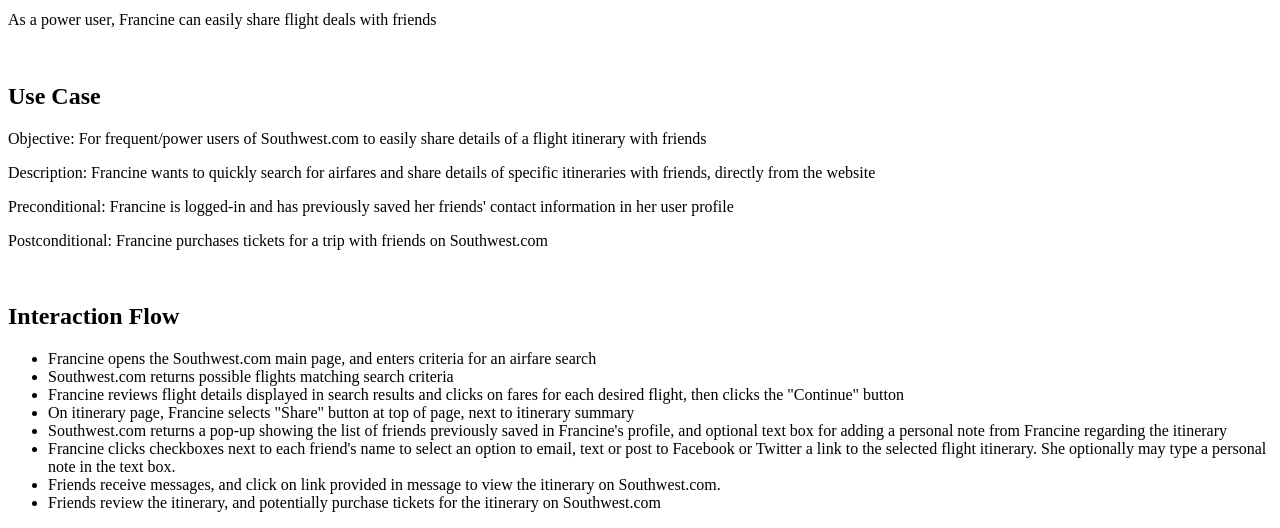
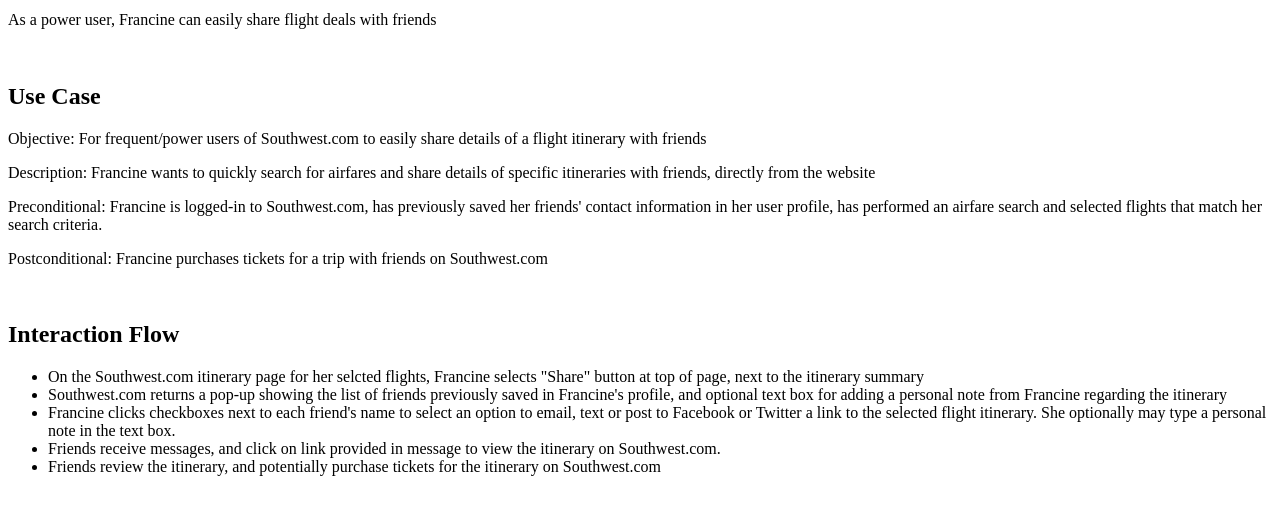
Before and after one commit to EricaTollefson/data-design, a PHP site: page /use-case.php in a window 1280 px wide. Shown: the part 290-818 px from the top of the page. After the commit the page ends 766 px from the top, so only its background shows below. Run offline with PHP 8.4, Linux system fonts and the light colour scheme.

Commit message:
Updated Use Case and Interaction Flow to move user's flight search to a preconditional

```diff
--- a/epic/use-case.php
+++ b/epic/use-case.php
@@ -20,16 +20,13 @@
 <h2>Use Case</h2>
 		<p>Objective: For frequent/power users of Southwest.com to easily share details of a flight itinerary with friends</p>
 		<p>Description: Francine wants to quickly search for airfares and share details of specific itineraries with friends, directly from the website</p>
-		<p>Preconditional: Francine is logged-in and has previously saved her friends' contact information in her user profile</p>
+		<p>Preconditional: Francine is logged-in to Southwest.com, has previously saved her friends' contact information in her user profile, has performed an airfare search and selected flights that match her search criteria.</p>
 		<p>Postconditional: Francine purchases tickets for a trip with friends on Southwest.com</p>
 		<br>
 
 <h2>Interaction Flow</h2>
 		<ul>
-			<li>Francine opens the Southwest.com main page, and enters criteria for an airfare search</li>
-			<li>Southwest.com returns possible flights matching search criteria</li>
-			<li>Francine reviews flight details displayed in search results and clicks on fares for each desired flight, then clicks the "Continue" button</li>
-			<li>On itinerary page, Francine selects "Share" button at top of page, next to itinerary summary</li>
+			<li>On the Southwest.com itinerary page for her selcted flights, Francine selects "Share" button at top of page, next to the itinerary summary</li>
 			<li>Southwest.com returns a pop-up showing the list of friends previously saved in Francine's profile, and optional text box for adding a personal note from Francine regarding the itinerary</li>
 			<li>Francine clicks checkboxes next to each friend's name to select an option to email, text or post to Facebook or Twitter a link to the selected flight itinerary. She optionally may type a personal note in the text box.</li>
 			<li>Friends receive messages, and click on link provided in message to view the itinerary on Southwest.com.</li>
```
